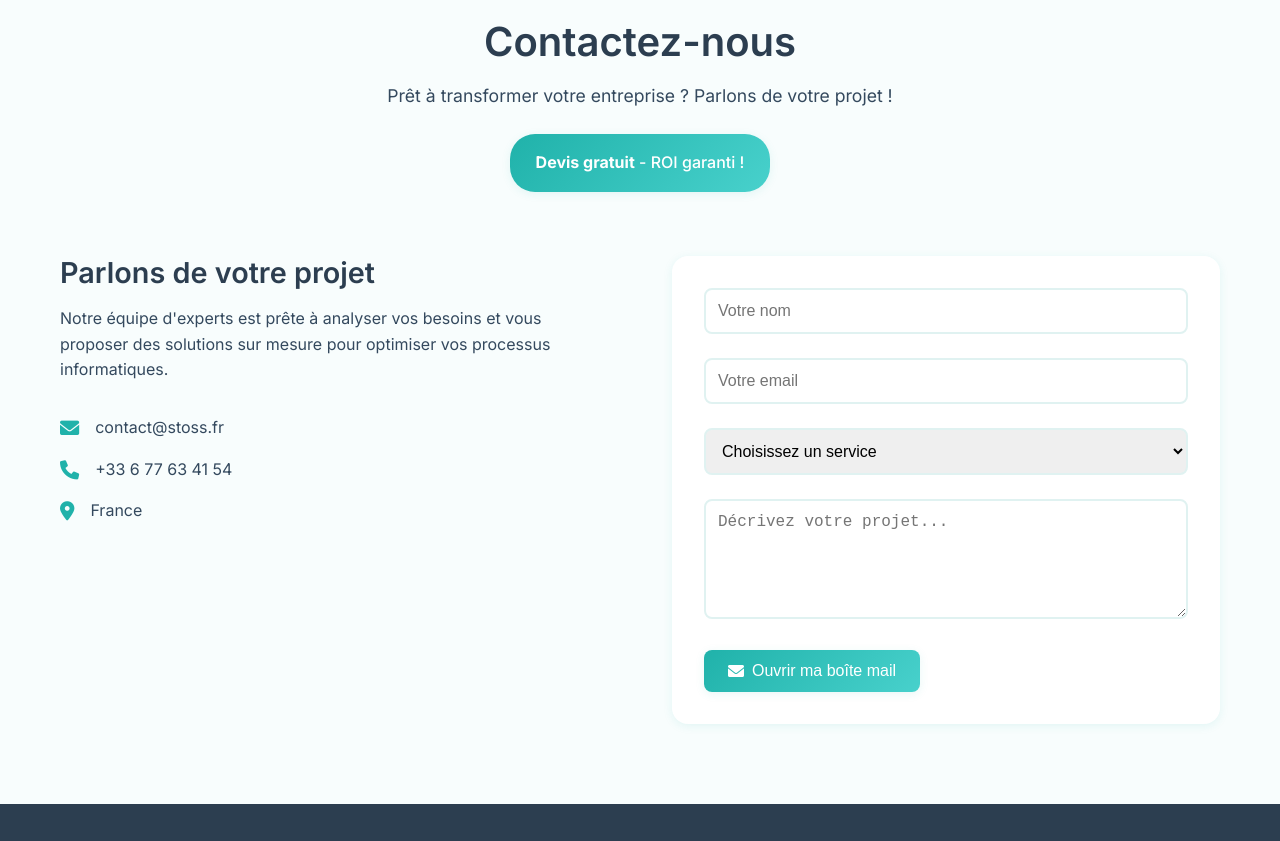
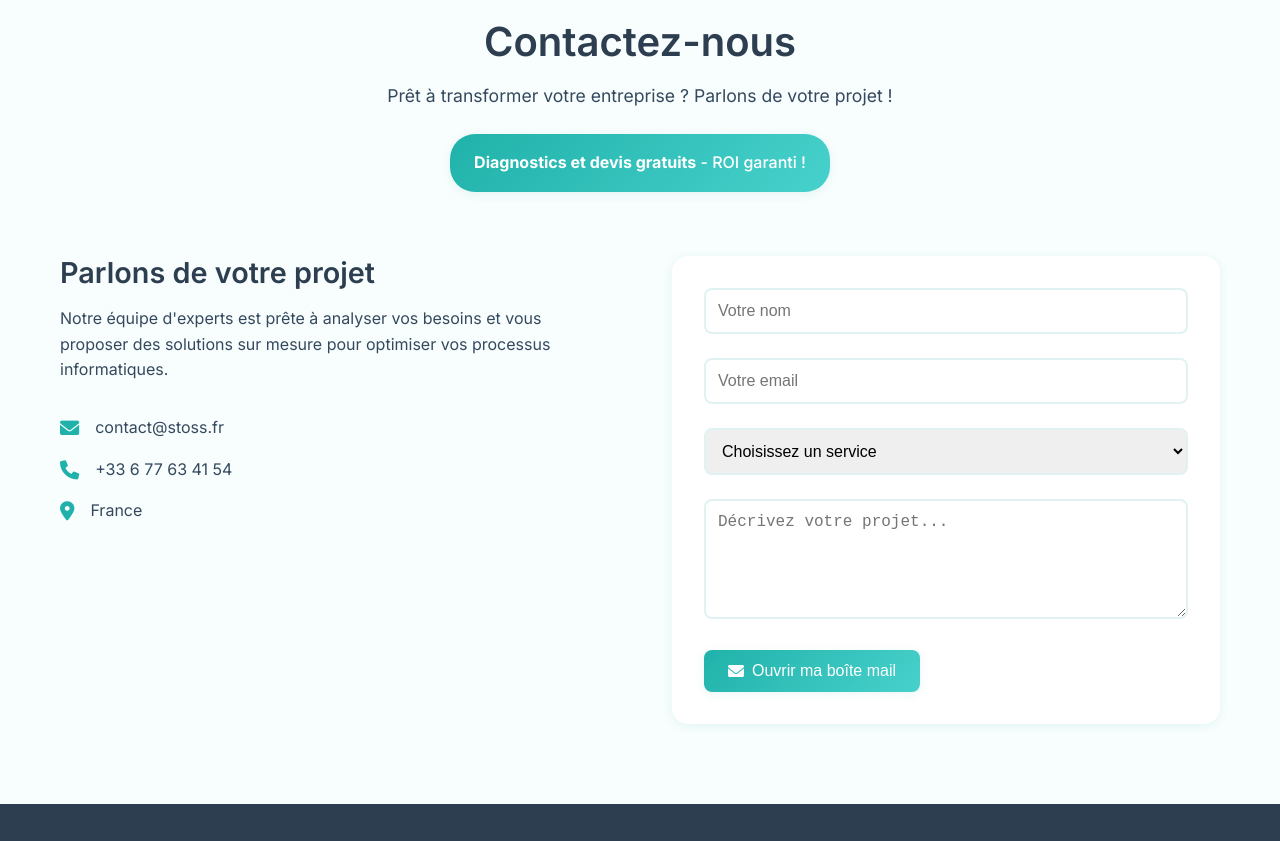
Before and after one commit to Stosba/stoss.com, a plain HTML site: page index.html in a window 1280 px wide. Shown: the part 4180-5021 px from the top of the page. Drawn offline with Linux system fonts and the light colour scheme.

Commit message:
+ Diagnostics

```diff
--- a/index.html
+++ b/index.html
@@ -421,7 +421,7 @@
                     Prêt à transformer votre entreprise ? Parlons de votre projet !
                 </p>
                 <div class="contact-highlight">
-                    <span><strong>Devis gratuit</strong> - ROI garanti !</span>
+                    <span><strong>Diagnostics et devis gratuits</strong> - ROI garanti !</span>
                 </div>
             </div>
 
@@ -497,7 +497,7 @@
                 <div class="footer-social">
                     <h4>Suivez-nous</h4>
                     <div class="social-links">
-                        <a href="#" class="social-link"><i class="fab fa-linkedin"></i></a>
+                        <a href="https://www.linkedin.com/company/stoss-fr/" class="social-link"><i class="fab fa-linkedin"></i></a>
                         <a href="#" class="social-link"><i class="fab fa-twitter"></i></a>
                         <a href="#" class="social-link"><i class="fab fa-github"></i></a>
                     </div>
--- a/style.css
+++ b/style.css
@@ -808,7 +808,7 @@ p {
     margin-top: 1.5rem;
     text-align: center;
     box-shadow: var(--shadow-light);
-    max-width: 260px;
+    max-width: 380px;
     margin-left: auto;
     margin-right: auto;
 }
```
